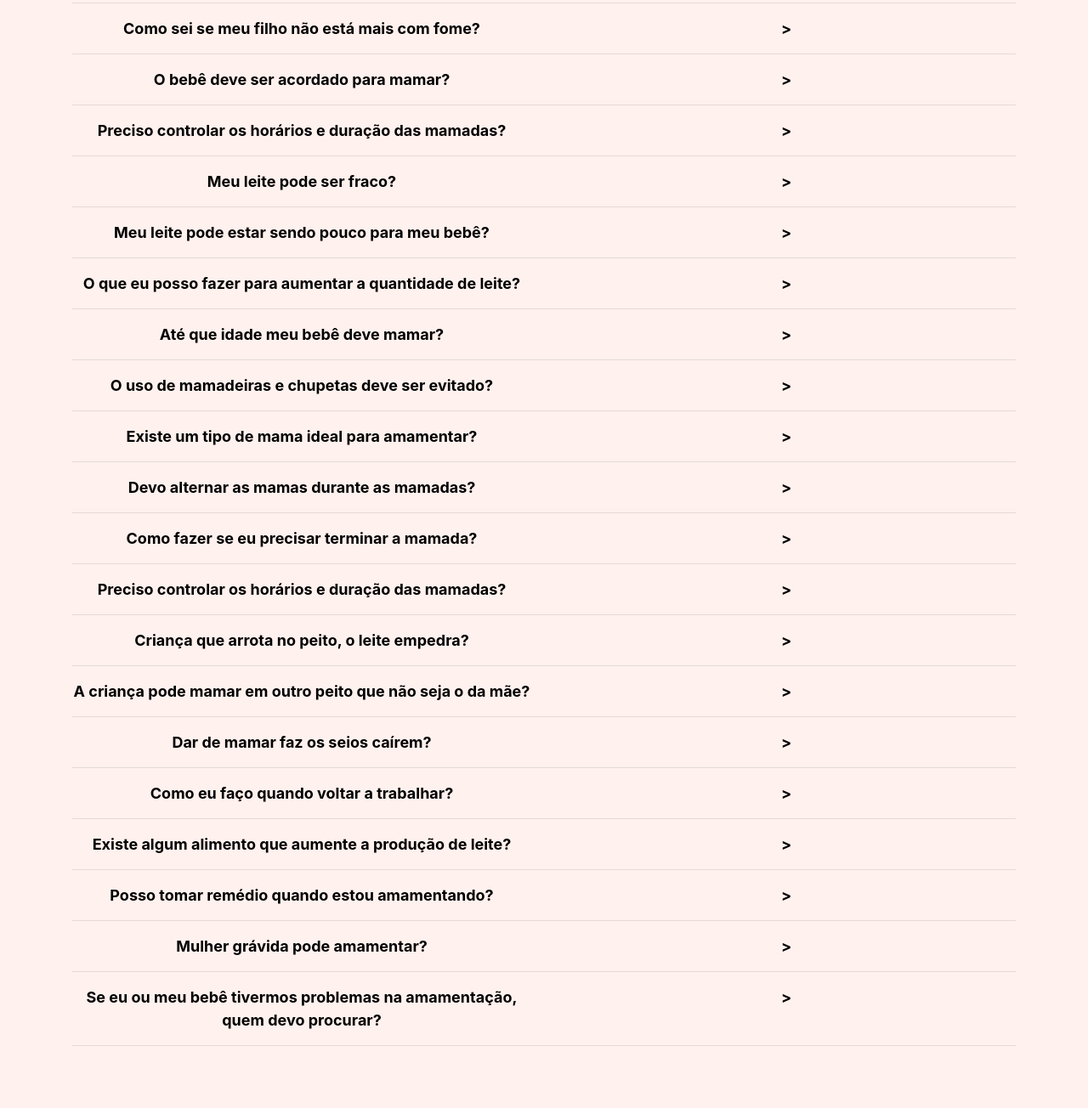
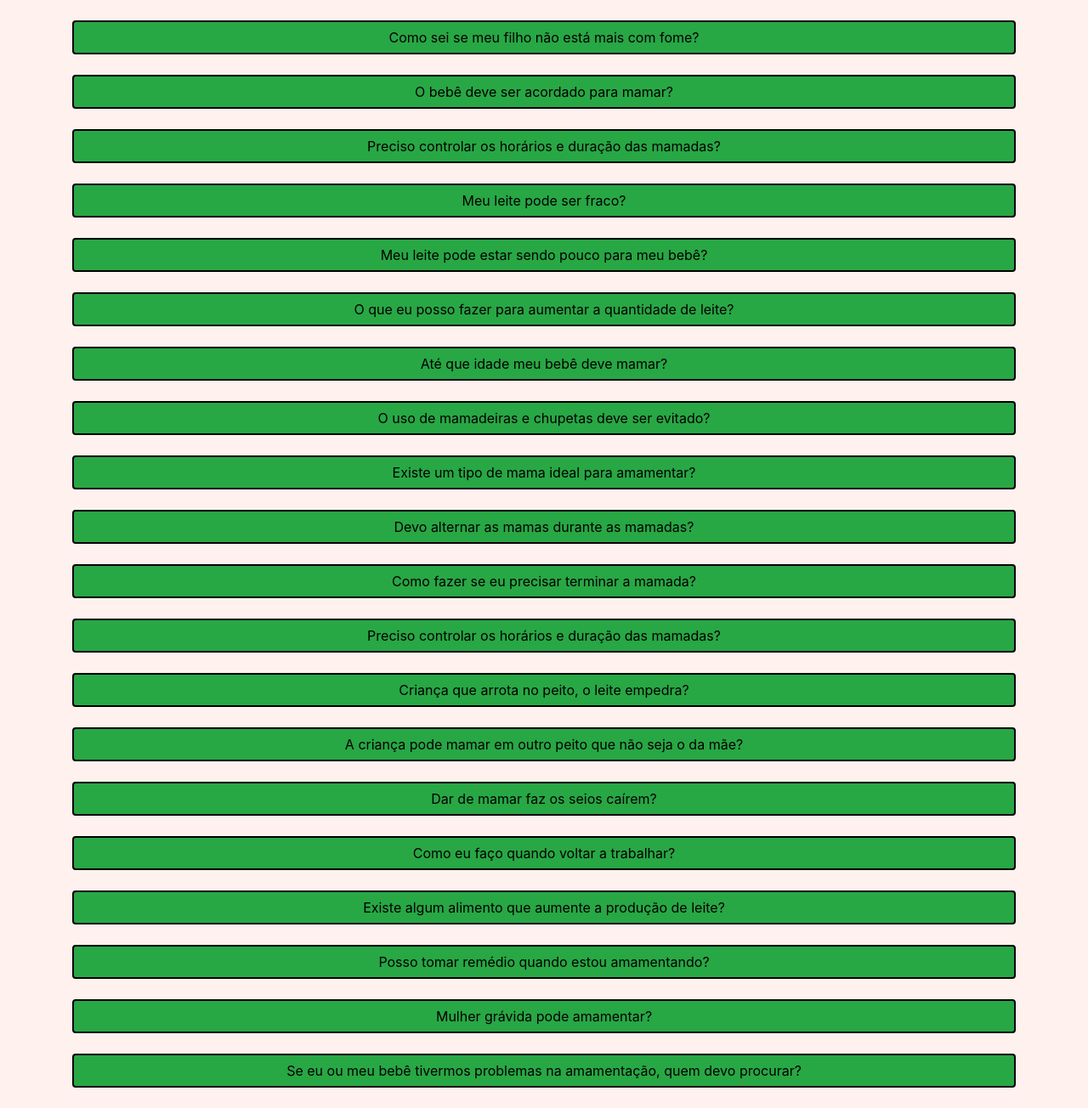
Before and after one commit to ramonvicente-zz/proame, a plain HTML site: page paginas/duvidas.html in a window 1280 px wide. Shown: the part 152-1456 px from the top of the page at 85% size. Before the commit the page ends 1399 px from the top, so only its background shows below. Drawn offline with Linux system fonts and the light colour scheme.

Commit message:
alterações dos botões e cor de plano de fundo

```diff
--- a/menu.css
+++ b/menu.css
@@ -64,3 +64,13 @@ figure img{
 a{
     color: black;
 }
+
+#body-posicao {
+    background-color: #E7FCE1;
+}
+
+.btn-posicao {
+    width: 100%;
+    border: 2px solid black;
+    color: black;
+}
--- a/paginas/duvidas.html
+++ b/paginas/duvidas.html
@@ -8,7 +8,7 @@
     <link rel="stylesheet" href="../bootstrap.css">
     <link rel="stylesheet" href="../menu.css">
 </head>
-<body>
+<body id="body-position">
     <header>
         <nav class="navbar">
             <div>
@@ -22,9 +22,6 @@
             <div>
                 <a href="#" onClick="javascript:history.go(-1)"><img src="../icons/ic_keyboard_arrow_left_2x.png"></a>
             </div>
-                        <!-- <div>
-                <a href="#" onclick="exitFromApp()"><img src="../icons/ic_close_2x.png"></a>
-            </div> -->
         </nav>
     </header>
     <main class="container">
@@ -33,292 +30,186 @@
             <div class="col">
                 <nav>
                     <br>
-                    <a href="filho-com-fome.html">Como sei se meu filho está com fome?</a>
-                </nav>
-            </div>
-            <div class="col">
-                <nav>
-                    <br>
-                    <a href="apojadura.html">></a>
+                    <a href="filho-com-fome.html" class="btn btn-success btn-posicao">Como sei se meu filho está com fome?</a>
                 </nav>
             </div>
         </div>
-        <hr>
+        <br>
         <div class="row">
             <div class="col">
                 <nav>
-                    <a href="filho-nao-esta-com-fome.html">Como sei se meu filho não está
+                    <a href="filho-nao-esta-com-fome.html" class="btn btn-success btn-posicao">Como sei se meu filho não está
 mais com fome?</a>
                 </nav>
             </div>
+        </div>
+        <br>
+        <div class="row">
             <div class="col">
                 <nav>
-                    <a href="filho-nao-esta-com-fome.html">></a>
+                    <a href="acordar-bebe-para-mamar.html" class="btn btn-success btn-posicao">O bebê deve ser acordado para
+mamar?</a>
                 </nav>
             </div>
         </div>
-        <hr>
+        <br>
         <div class="row">
             <div class="col">
                 <nav>
-                    <a href="acordar-bebe-para-mamar.html">O bebê deve ser acordado para
-mamar?</a>
-                </nav>
-            </div>
-            <div class="col">
-                <nav>
-                    <a href="acordar-bebe-para-mamar.html">></a>
+                    <a href="horario-duracao-mamadas.html" class="btn btn-success btn-posicao">Preciso controlar os horários e
+duração das mamadas?</a>
                 </nav>
             </div>
         </div>
-        <hr>
+        <br>
         <div class="row">
             <div class="col">
                 <nav>
-                    <a href="horario-duracao-mamadas.html">Preciso controlar os horários e
+                    <a href="meu-leite-pode-ser-fraco.html" class="btn btn-success btn-posicao">Meu leite pode ser fraco?</a>
+                </nav>
+            </div>
+        </div>
+        <br>
+        <div class="row">
+            <div class="col">
+                <nav>
+                    <a href="pouco-leite-bebe.html" class="btn btn-success btn-posicao">Meu leite pode estar sendo pouco para
+meu bebê?</a>
+                </nav>
+            </div>
+        </div>
+        <br>
+        <div class="row">
+            <div class="col">
+                <nav>
+                    <a href="aumentar-quantidade-leite.html" class="btn btn-success btn-posicao">O que eu posso fazer para
+aumentar a quantidade de leite?</a>
+                </nav>
+            </div>
+        </div>
+        <br>
+        <div class="row">
+            <div class="col">
+                <nav>
+                    <a href="idade-bebe-mamar.html" class="btn btn-success btn-posicao">Até que idade meu bebê deve mamar?</a>
+                </nav>
+            </div>
+        </div>
+        <br>
+        <div class="row">
+            <div class="col">
+                <nav>
+                    <a href="evitar-mamadeiras-chupetas.html" class="btn btn-success btn-posicao">O uso de mamadeiras e chupetas
+deve ser evitado?</a>
+                </nav>
+            </div>
+        </div>
+        <br>
+        <div class="row">
+            <div class="col">
+                <nav>
+                    <a href="tipo-ideal-mama.html" class="btn btn-success btn-posicao" >Existe um tipo de mama ideal
+para amamentar?</a>
+                </nav>
+            </div>
+        </div>
+        <br>
+        <div class="row">
+            <div class="col">
+                <nav>
+                    <a href="alternar-mamas.html" class="btn btn-success btn-posicao" >Devo alternar as mamas durante
+as mamadas?</a>
+                </nav>
+            </div>
+        </div>
+        <br>
+        <div class="row">
+            <div class="col">
+                <nav>
+                    <a href="como-treinar-mamadas.html" class="btn btn-success btn-posicao" >Como fazer se eu precisar
+terminar a mamada?</a>
+                </nav>
+            </div>
+        </div>
+        <br>
+        <div class="row">
+            <div class="col">
+                <nav>
+                    <a href="horario-duracao-mamadas.html" class="btn btn-success btn-posicao" >Preciso controlar os horários e
 duração das mamadas?</a>
                 </nav>
             </div>
+        </div>
+        <br>
+        <div class="row">
             <div class="col">
                 <nav>
-                    <a href="horario-duracao-mamadas.html">></a>
+                    <a href="crianca-arrota-peito.html" class="btn btn-success btn-posicao" >Criança que arrota no peito, o
+leite empedra?</a>
                 </nav>
             </div>
         </div>
-        <hr>
+        <br>
         <div class="row">
             <div class="col">
                 <nav>
-                    <a href="meu-leite-pode-ser-fraco.html">Meu leite pode ser fraco?</a>
-                </nav>
-            </div>
-            <div class="col">
-                <nav>
-                    <a href="meu-leite-pode-ser-fraco.html">></a>
+                    <a href="mamar-em-outro-peito.html" class="btn btn-success btn-posicao">A criança pode mamar em outro
+peito que não seja o da mãe?</a>
                 </nav>
             </div>
         </div>
-        <hr>
+        <br>
         <div class="row">
             <div class="col">
                 <nav>
-                    <a href="pouco-leite-bebe.html">Meu leite pode estar sendo pouco para
-meu bebê?</a>
-                </nav>
-            </div>
-            <div class="col">
-                <nav>
-                    <a href="pouco-leite-bebe.html">></a>
+                    <a href="dar-mama-seios-cairem.html" class="btn btn-success btn-posicao">Dar de mamar faz os seios caírem?</a>
                 </nav>
             </div>
         </div>
-        <hr>
+        <br>
         <div class="row">
             <div class="col">
                 <nav>
-                    <a href="aumentar-quantidade-leite.html">O que eu posso fazer para
-aumentar a quantidade de leite?</a>
-                </nav>
-            </div>
-            <div class="col">
-                <nav>
-                    <a href="aumentar-quantidade-leite.html">></a>
+                    <a href="como-voltar-trabalhar.html" class="btn btn-success btn-posicao">Como eu faço quando voltar a
+trabalhar?</a>
                 </nav>
             </div>
         </div>
-        <hr>
+        <br>
         <div class="row">
             <div class="col">
                 <nav>
-                    <a href="idade-bebe-mamar.html">Até que idade meu bebê deve mamar?</a>
-                </nav>
-            </div>
-            <div class="col">
-                <nav>
-                    <a href="idade-bebe-mamar.html">></a>
+                    <a href="alimento-producao-leite.html" class="btn btn-success btn-posicao">Existe algum alimento que
+aumente a produção de leite?</a>
                 </nav>
             </div>
         </div>
-        <hr>
+        <br>
         <div class="row">
             <div class="col">
                 <nav>
-                    <a href="evitar-mamadeiras-chupetas.html">O uso de mamadeiras e chupetas
-deve ser evitado?</a>
-                </nav>
-            </div>
-            <div class="col">
-                <nav>
-                    <a href="evitar-mamadeiras-chupetas.html">></a>
+                    <a href="remedio-enquanto-amamenta.html" class="btn btn-success btn-posicao">Posso tomar remédio quando
+estou amamentando?</a>
                 </nav>
             </div>
         </div>
-        <hr>
+        <br>
         <div class="row">
             <div class="col">
                 <nav>
-                    <a href="tipo-ideal-mama.html">Existe um tipo de mama ideal
-para amamentar?</a>
-                </nav>
-            </div>
-            <div class="col">
-                <nav>
-                    <a href="tipo-ideal-mama.html">></a>
+                    <a href="gravida-pode-amamentar.html" class="btn btn-success btn-posicao">Mulher grávida pode amamentar?</a>
                 </nav>
             </div>
         </div>
-        <hr>
+        <br>
         <div class="row">
             <div class="col">
                 <nav>
-                    <a href="alternar-mamas.html">Devo alternar as mamas durante
-as mamadas?</a>
-                </nav>
-            </div>
-            <div class="col">
-                <nav>
-                    <a href="alternar-mamas.html">></a>
+                    <a href="quem-procurar.html" class="btn btn-success btn-posicao">Se eu ou meu bebê tivermos problemas na amamentação, quem devo procurar?</a>
                 </nav>
             </div>
         </div>
-        <hr>
-        <div class="row">
-            <div class="col">
-                <nav>
-                    <a href="como-treinar-mamadas.html">Como fazer se eu precisar
-terminar a mamada?</a>
-                </nav>
-            </div>
-            <div class="col">
-                <nav>
-                    <a href="como-treinar-mamadas.html">></a>
-                </nav>
-            </div>
-        </div>
-        <hr>
-        <div class="row">
-            <div class="col">
-                <nav>
-                    <a href="horario-duracao-mamadas.html">Preciso controlar os horários e
-duração das mamadas?</a>
-                </nav>
-            </div>
-            <div class="col">
-                <nav>
-                    <a href="horario-duracao-mamadas.html">></a>
-                </nav>
-            </div>
-        </div>
-        <hr>
-        <div class="row">
-            <div class="col">
-                <nav>
-                    <a href="crianca-arrota-peito.html">Criança que arrota no peito, o
-leite empedra?</a>
-                </nav>
-            </div>
-            <div class="col">
-                <nav>
-                    <a href="crianca-arrota-peito.html">></a>
-                </nav>
-            </div>
-        </div>
-        <hr>
-        <div class="row">
-            <div class="col">
-                <nav>
-                    <a href="mamar-em-outro-peito.html">A criança pode mamar em outro
-peito que não seja o da mãe?</a>
-                </nav>
-            </div>
-            <div class="col">
-                <nav>
-                    <a href="mamar-em-outro-peito.html">></a>
-                </nav>
-            </div>
-        </div>
-        <hr>
-        <div class="row">
-            <div class="col">
-                <nav>
-                    <a href="dar-mama-seios-cairem.html">Dar de mamar faz os seios caírem?</a>
-                </nav>
-            </div>
-            <div class="col">
-                <nav>
-                    <a href="dar-mama-seios-cairem.html">></a>
-                </nav>
-            </div>
-        </div>
-        <hr>
-        <div class="row">
-            <div class="col">
-                <nav>
-                    <a href="como-voltar-trabalhar.html">Como eu faço quando voltar a
-trabalhar?</a>
-                </nav>
-            </div>
-            <div class="col">
-                <nav>
-                    <a href="como-voltar-trabalhar.html">></a>
-                </nav>
-            </div>
-        </div>
-        <hr>
-        <div class="row">
-            <div class="col">
-                <nav>
-                    <a href="alimento-producao-leite.html">Existe algum alimento que
-aumente a produção de leite?</a>
-                </nav>
-            </div>
-            <div class="col">
-                <nav>
-                    <a href="alimento-producao-leite.html">></a>
-                </nav>
-            </div>
-        </div>
-        <hr>
-        <div class="row">
-            <div class="col">
-                <nav>
-                    <a href="remedio-enquanto-amamenta.html">Posso tomar remédio quando
-estou amamentando?</a>
-                </nav>
-            </div>
-            <div class="col">
-                <nav>
-                    <a href="remedio-enquanto-amamenta.html">></a>
-                </nav>
-            </div>
-        </div>
-        <hr>
-        <div class="row">
-            <div class="col">
-                <nav>
-                    <a href="gravida-pode-amamentar.html">Mulher grávida pode amamentar?</a>
-                </nav>
-            </div>
-            <div class="col">
-                <nav>
-                    <a href="gravida-pode-amamentar.html">></a>
-                </nav>
-            </div>
-        </div>
-        <hr>
-        <div class="row">
-            <div class="col">
-                <nav>
-                    <a href="quem-procurar.html">Se eu ou meu bebê tivermos problemas na amamentação, quem devo procurar?</a>
-                </nav>
-            </div>
-            <div class="col">
-                <nav>
-                    <a href="quem-procurar.html">></a>
-                </nav>
-            </div>
-        </div>
-        <hr>
+        <br>
     </main>
 
 </body>
```
Also changed, not shown: paginas/descida-do-leite.html (+9 -33 lines), paginas/ordenha.html (+10 -25 lines), paginas/pega.html (+5 -19 lines), paginas/posicao.html (+23 -9 lines), paginas/rede-social.html (+10 -18 lines), paginas/tradicional.html (+0 -3 lines).
